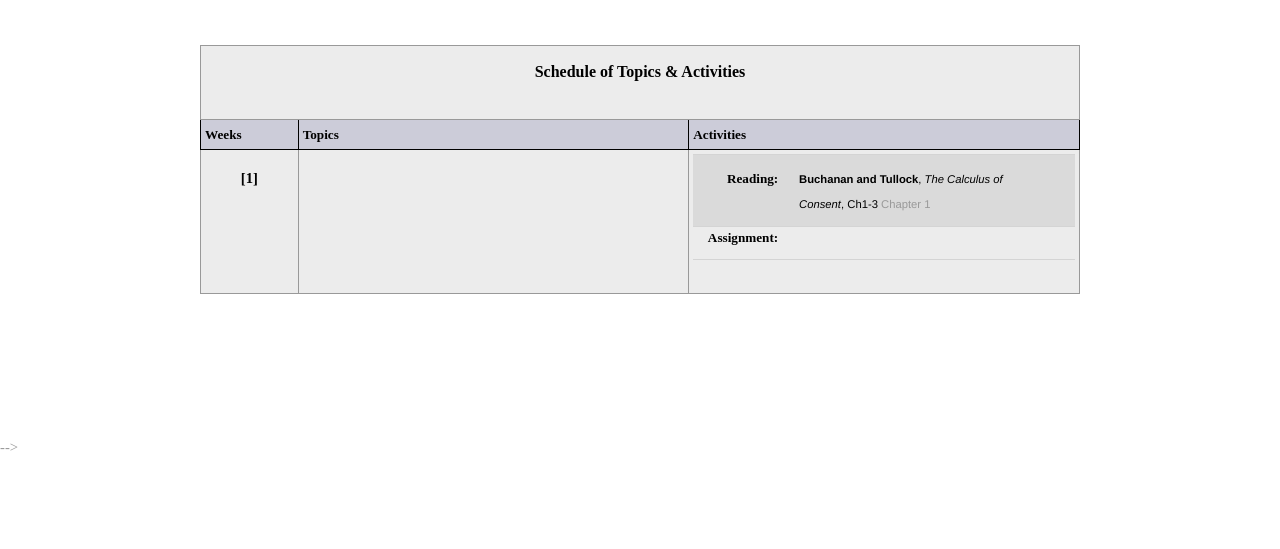
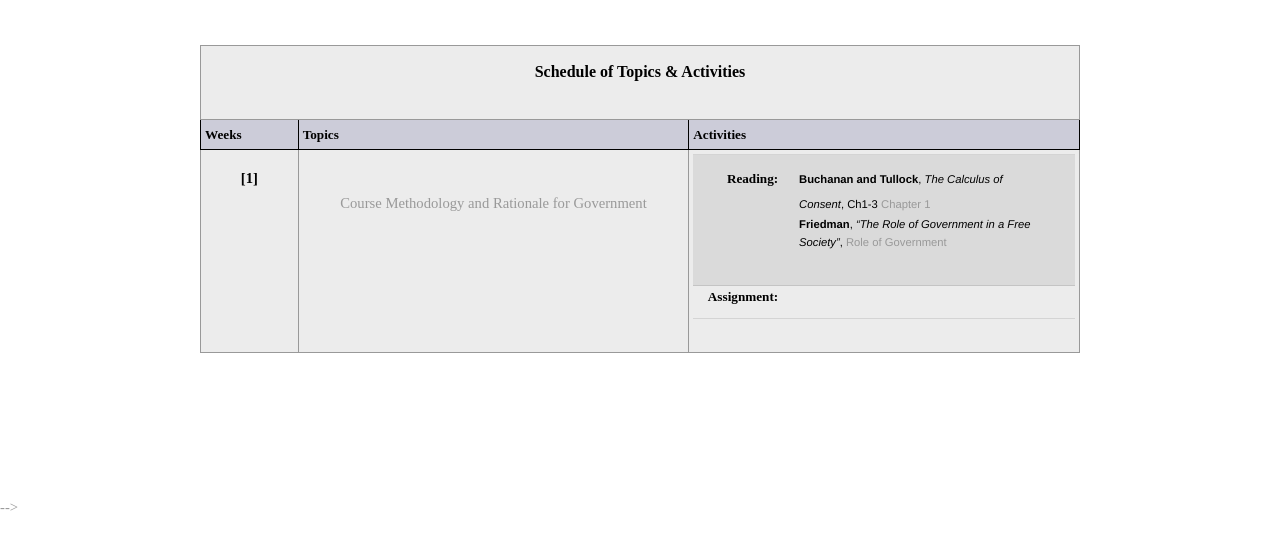
Before and after one commit to pandeyavishek/econ333, a plain HTML site: page index.html in a window 1280 px wide. Shown: the part 213-762 px from the top of the page. Drawn offline with Linux system fonts and the light colour scheme; a web font is replaced by a local one.

Commit message:
Friedman

```diff
--- a/index.html
+++ b/index.html
@@ -456,13 +456,17 @@
 			<td style="BORDER-BOTTOM: 1.0px solid;BORDER-LEFT: 1.0px solid;PADDING-BOTTOM: 4.0px;MARGIN: 0.0px;PADDING-LEFT: 4.0px;PADDING-RIGHT: 4.0px;BORDER-TOP: 1.0px solid;BORDER-RIGHT: 1.0px solid;PADDING-TOP: 4.0px;">
 			<div style="TEXT-ALIGN: center;"><strong>[1]</strong></div>
 			</td>
-			<td style="BORDER-BOTTOM: 1.0px solid;BORDER-LEFT: 1.0px solid;PADDING-BOTTOM: 4.0px;MARGIN: 0.0px;PADDING-LEFT: 4.0px;PADDING-RIGHT: 4.0px;BORDER-TOP: 1.0px solid;BORDER-RIGHT: 1.0px solid;PADDING-TOP: 4.0px;">&nbsp;</td>
+			<td style="BORDER-BOTTOM: 1.0px solid;BORDER-LEFT: 1.0px solid;PADDING-BOTTOM: 4.0px;MARGIN: 0.0px;PADDING-LEFT: 4.0px;PADDING-RIGHT: 4.0px;BORDER-TOP: 1.0px solid;BORDER-RIGHT: 1.0px solid;PADDING-TOP: 4.0px;">&nbsp;
+					<div style="TEXT-ALIGN: center;">Course Methodology and Rationale for Government</div>
+			</td>
 			<td style="BORDER-BOTTOM: 1.0px solid;BORDER-LEFT: 1.0px solid;PADDING-BOTTOM: 4.0px;MARGIN: 0.0px;PADDING-LEFT: 4.0px;PADDING-RIGHT: 4.0px;BORDER-TOP: 1.0px solid;BORDER-RIGHT: 1.0px solid;PADDING-TOP: 4.0px;">
 			<table border="0" cellpadding="3" cellspacing="1">
 				<tbody>
 					<tr>
 						<th style="text-align: right;" width="25%">Reading:</th>
-						<td width="75%"><span style="color: rgb(0,0,0);font-family: &quot;Helvetica Neue&quot; , Arial , sans-serif;font-size: 11.25px;"><strong>Buchanan and Tullock</strong>, <i>The Calculus of Consent</i>, Ch1-3 <a href="https://pandeyavishek.github.io/econ333\docs\BuchananTullockChapter1.pdf"BuchananTullockChapter1.pdf" target="_blank">Chapter 1</a></span></td>
+						<td width="75%"><span style="color: rgb(0,0,0);font-family: &quot;Helvetica Neue&quot; , Arial , sans-serif;font-size: 11.25px;"><strong>Buchanan and Tullock</strong>, <i>The Calculus of Consent</i>, Ch1-3 <a href="https://pandeyavishek.github.io/econ333\docs\BuchananTullockChapter1.pdf"BuchananTullockChapter1.pdf" target="_blank">Chapter 1</a>
+								<p><strong>Friedman</strong>, <i>“The Role of Government in a Free Society”</i>, <a href="https://pandeyavishek.github.io/econ333\docs\FriedmanRoleofGovernment.pdf" target="_blank">Role of Government</a></p>
+						</span></td>
 						<td width="75%">&nbsp;</td>
 					</tr>
 					<tr>
```
Also changed, not shown: 1 other file.
